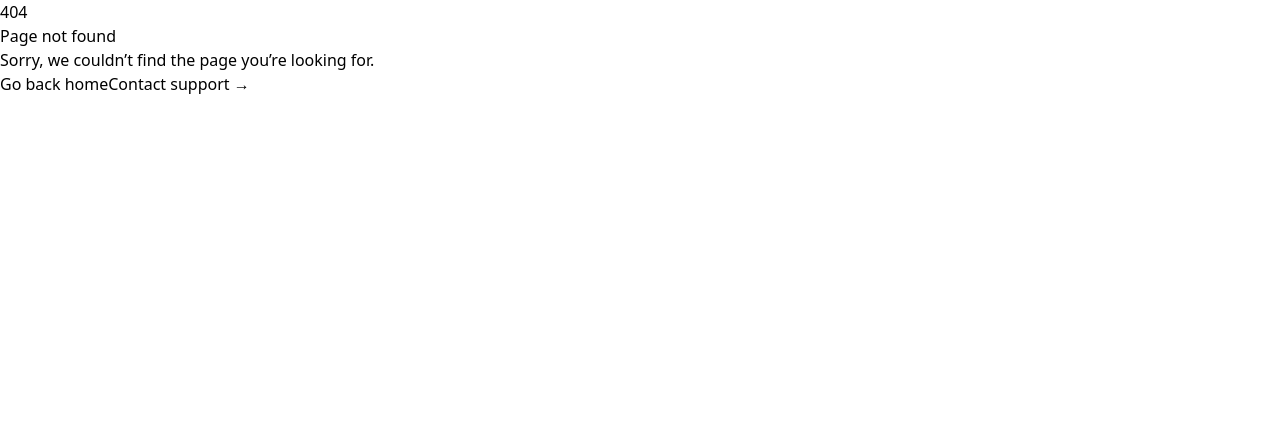
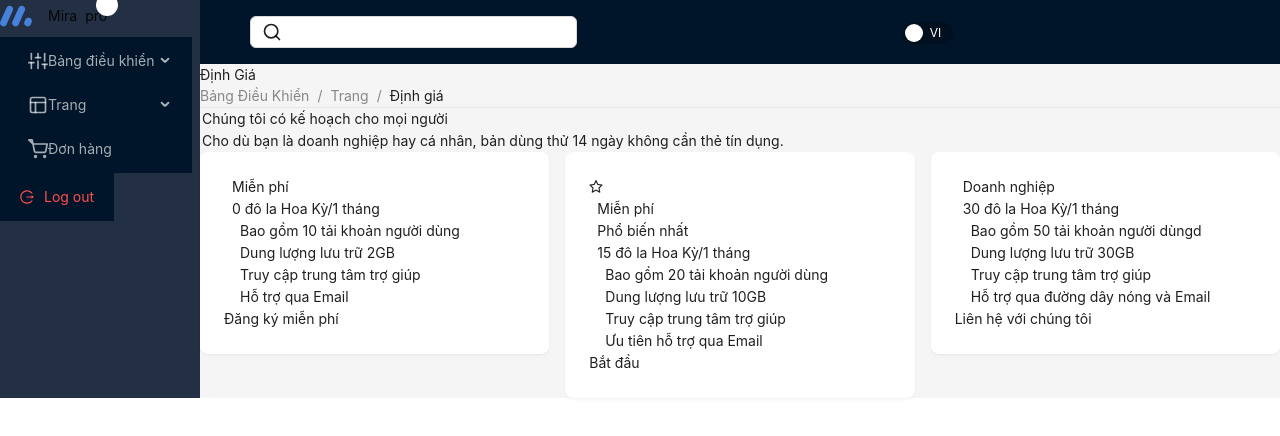
Before and after one commit to m1nhnguy3n/mira-admin-page, a React (Vite) app: page /pricing in a window 1280 px wide. Before the commit this address had no page. Shown: the top 436 px of the page. Built offline with nearby package versions, Linux system fonts and the light colour scheme.

Commit message:
feat:map7-pricing (#2)
* feat:map7-pricing

* feat:map6-order (#3)

* feat:map7-pricing-rebase

---------

Co-authored-by: Vietduc75 <162077796+Vietduc75@users.noreply.github.com>

```diff
--- a/src/locales/en.json
+++ b/src/locales/en.json
@@ -14,6 +14,39 @@
         "STATUS": "Status",
         "PAYMENT_METHOD": "Payment Method",
         "ACTIONS": "Actions"
+    },
+    "PRICING":{
+        "H1_1":"Pricing",
+        "H1_2":"Dashboard",
+        "H1_3":"Pages",
+        "H1_4":"Pricing",
+        "TEXT1":"We have a plan for everyone",
+        "TEXT2":"Whether you're a business or an individual, 14-day trial no credit card required.",
+        "TABLE1_TEXT1":"Free",
+        "TABLE1_TEXT2":"$0",
+        "TABLE1_TEXT3":"/mo",
+        "TABLE1_TEXT4":"10 users included",
+        "TABLE1_TEXT5":"2 GB of storage",
+        "TABLE1_TEXT6":"Help center access",
+        "TABLE1_TEXT7":"Email support",
+        "TABLE1_TEXT8":"Sign up for free",
+        "TABLE2_TEXT1":"Free",
+        "TABLE2_TEXT2":"Most popular",
+        "TABLE2_TEXT3":"$15",
+        "TABLE2_TEXT4":"/mo",
+        "TABLE2_TEXT5":"20 users included",
+        "TABLE2_TEXT6":"10 GB of storage",
+        "TABLE2_TEXT7":"Help center access",
+        "TABLE2_TEXT8":"Priority email support",
+        "TABLE2_TEXT9":"Get started",
+        "TABLE3_TEXT1":"Enterprise",
+        "TABLE3_TEXT2":"$30",
+        "TABLE3_TEXT3":"/mo",
+        "TABLE3_TEXT4":"50 users included",
+        "TABLE3_TEXT5":"30 GB of storage",
+        "TABLE3_TEXT6":"Help center access",
+        "TABLE3_TEXT7":"Phone & email support",
+        "TABLE3_TEXT8":"Contact Us"
     }
 
 }
--- a/src/locales/vi.json
+++ b/src/locales/vi.json
@@ -14,5 +14,38 @@
         "STATUS": "Trạng Thái",
         "PAYMENT_METHOD": "Phương thức Thanh Toán",
         "ACTIONS": "Hành Động"
+},
+    "PRICING":{
+        "H1_1":"Định Giá",
+        "H1_2":"Bảng Điều Khiển",
+        "H1_3":"Trang",
+        "H1_4":"Định giá",
+        "TEXT1":"Chúng tôi có kế hoạch cho mọi người",
+        "TEXT2":"Cho dù bạn là doanh nghiệp hay cá nhân, bản dùng thử 14 ngày không cần thẻ tín dụng.",
+        "TABLE1_TEXT1":"Miễn phí",
+        "TABLE1_TEXT2":"0 đô la Hoa Kỳ",
+        "TABLE1_TEXT3":"/1 tháng",
+        "TABLE1_TEXT4":"Bao gồm 10 tải khoản người dùng",
+        "TABLE1_TEXT5":"Dung lượng lưu trữ 2GB",
+        "TABLE1_TEXT6":"Truy cập trung tâm trợ giúp",
+        "TABLE1_TEXT7":"Hỗ trợ qua Email",
+        "TABLE1_TEXT8":"Đăng ký miễn phí",
+        "TABLE2_TEXT1":"Miễn phí",
+        "TABLE2_TEXT2":"Phổ biến nhất",
+        "TABLE2_TEXT3":"15 đô la Hoa Kỳ",
+        "TABLE2_TEXT4":"/1 tháng",
+        "TABLE2_TEXT5":"Bao gồm 20 tải khoản người dùng",
+        "TABLE2_TEXT6":"Dung lượng lưu trữ 10GB",
+        "TABLE2_TEXT7":"Truy cập trung tâm trợ giúp",
+        "TABLE2_TEXT8":"Ưu tiên hỗ trợ qua Email",
+        "TABLE2_TEXT9":"Bắt đầu",
+        "TABLE3_TEXT1":"Doanh nghiệp",
+        "TABLE3_TEXT2":"30 đô la Hoa Kỳ",
+        "TABLE3_TEXT3":"/1 tháng",
+        "TABLE3_TEXT4":"Bao gồm 50 tải khoản người dùngd",
+        "TABLE3_TEXT5":"Dung lượng lưu trữ 30GB",
+        "TABLE3_TEXT6":"Truy cập trung tâm trợ giúp",
+        "TABLE3_TEXT7":"Hỗ trợ qua đường dây nóng và Email",
+        "TABLE3_TEXT8":"Liên hệ với chúng tôi"
+    }
 }
-}
--- /dev/null
+++ b/src/pages/Pricing/Pricing.jsx
@@ -0,0 +1,138 @@
+import React from "react";
+import { Row, Col, Typography, Card, Breadcrumb } from "antd";
+const { Text } = Typography;
+import { useTranslation } from "react-i18next";
+import { useNavigate } from "react-router-dom";
+import { StarOutlined } from "@ant-design/icons";
+
+export default function Pricing() {
+  const { t } = useTranslation();
+  const navigate = useNavigate();
+  return (
+    <>
+      <div className="text-center">
+        <Col className="container mx-auto px-4">
+          <h1 className="text-4xl text-white font-bold flex justify-start">
+            {t("PRICING.H1_1")}
+          </h1>
+          <Breadcrumb className="my-4 text-[#376fd0] cursor-pointer">
+            <Breadcrumb.Item
+              onClick={() => {
+                navigate("/analytic");
+              }}
+            >
+              {t("PRICING.H1_2")}
+            </Breadcrumb.Item>
+            <Breadcrumb.Item
+              onClick={() => {
+                navigate("/");
+              }}
+            >
+              {t("PRICING.H1_3")}
+            </Breadcrumb.Item>
+            <Breadcrumb.Item
+              className="text-white"
+              onClick={() => {
+                navigate("/pricing");
+              }}
+            >
+              {t("PRICING.H1_4")}
+            </Breadcrumb.Item>
+          </Breadcrumb>
+          <hr className="my-4 text-white" />
+        </Col>
+        <Row className="flex-start">
+          <Col span={24}>
+            <Row wrap={false} className="mb-3">
+              <Col flex="none">
+                <Col style={{ padding: "0 1px" }}></Col>
+              </Col>
+              <Col flex="auto">
+                <Col>
+                  <Text className="text-white">{t("PRICING.TEXT1")}</Text>
+                </Col>
+                <Col>
+                  <Text className="text-white">{t("PRICING.TEXT2")}</Text>
+                </Col>
+              </Col>
+            </Row>
+          </Col>
+          <Col span={24}>
+            <Row gutter={16} justify="center">
+              <Col md={15} lg={8} xs={18} className="mt-7 mb-[15px]">
+                <Card bordered={false}>
+                  <Col className="text-lg font-medium">
+                    {t("PRICING.TABLE1_TEXT1")}
+                  </Col>
+                  <Col className="text-3xl font-bold mb-3">
+                    {t("PRICING.TABLE1_TEXT2")}
+                    <span className="text-3xl">
+                      {t("PRICING.TABLE1_TEXT3")}
+                    </span>
+                  </Col>
+                  <Col className="mt-6 space-y-4">
+                    <Col>{t("PRICING.TABLE1_TEXT4")}</Col>
+                    <Col>{t("PRICING.TABLE1_TEXT5")}</Col>
+                    <Col>{t("PRICING.TABLE1_TEXT6")}</Col>
+                    <Col>{t("PRICING.TABLE1_TEXT7")}</Col>
+                  </Col>
+                  <button className="mt-3 w-full bg-white font-bold text-blue-600 border border-blue-600 rounded-md px-4 py-2 hover:bg-blue-100">
+                    {t("PRICING.TABLE1_TEXT8")}
+                  </button>
+                </Card>
+              </Col>
+              <Col md={15} lg={8} xs={18}>
+                <Card bordered={false} className="h-100">
+                  <StarOutlined className="absolute top-2 right-2 text-lg text-yellow-500" />
+                  <Col className="text-lg font-medium">
+                    {t("PRICING.TABLE2_TEXT1")}
+                  </Col>
+                  <Col className="text-sm font-medium mb-2">
+                    {t("PRICING.TABLE2_TEXT2")}
+                  </Col>
+                  <Col className="text-3xl font-bold mb-3">
+                    {t("PRICING.TABLE2_TEXT3")}
+                    <span className="text-3xl">
+                      {t("PRICING.TABLE2_TEXT4")}
+                    </span>
+                  </Col>
+                  <Col className="mt-6 space-y-4">
+                    <Col>{t("PRICING.TABLE2_TEXT5")}</Col>
+                    <Col>{t("PRICING.TABLE2_TEXT6")}</Col>
+                    <Col>{t("PRICING.TABLE2_TEXT7")}</Col>
+                    <Col>{t("PRICING.TABLE2_TEXT8")}</Col>
+                  </Col>
+                  <button className="mt-3 w-full bg-blue-600 font-bold text-white rounded-md px-4 py-2">
+                    {t("PRICING.TABLE2_TEXT9")}
+                  </button>
+                </Card>
+              </Col>
+              <Col md={15} lg={8} xs={18} className="mt-7">
+                <Card bordered={false}>
+                  <Col className="text-lg font-medium">
+                    {t("PRICING.TABLE3_TEXT1")}
+                  </Col>
+                  <Col className="text-3xl font-bold mb-3">
+                    {t("PRICING.TABLE3_TEXT2")}
+                    <span className="text-3xl">
+                      {t("PRICING.TABLE3_TEXT3")}
+                    </span>
+                  </Col>
+                  <Col className="mt-6 space-y-4">
+                    <Col>{t("PRICING.TABLE3_TEXT4")}</Col>
+                    <Col>{t("PRICING.TABLE3_TEXT5")}</Col>
+                    <Col>{t("PRICING.TABLE3_TEXT6")}</Col>
+                    <Col>{t("PRICING.TABLE3_TEXT7")}</Col>
+                  </Col>
+                  <button className="mt-3 w-full bg-white font-bold text-blue-600 border border-blue-600 rounded-md px-4 py-2 hover:bg-blue-100">
+                    {t("PRICING.TABLE3_TEXT8")}
+                  </button>
+                </Card>
+              </Col>
+            </Row>
+          </Col>
+        </Row>
+      </div>
+    </>
+  );
+}
--- a/src/routes/ProtectedRoute/ProtectedRoute.jsx
+++ b/src/routes/ProtectedRoute/ProtectedRoute.jsx
@@ -1,11 +1,11 @@
-import { Button, Col, Drawer, Layout, Row, Switch, Input } from 'antd';
-import { useState } from 'react';
-import { useTranslation } from 'react-i18next';
-import { Outlet } from 'react-router-dom';
-import MenuSider from '../../components/MenuSider';
-import MenuSvg from '../../assets/MenuIcon';
-import './ProtectedRoute.scss';
-import SearchIcon from '../../assets/SearchIcon';
+import { Button, Col, Drawer, Layout, Row, Switch, Input } from "antd";
+import { useState } from "react";
+import { useTranslation } from "react-i18next";
+import { Outlet } from "react-router-dom";
+import MenuSider from "../../components/MenuSider";
+import MenuSvg from "../../assets/MenuIcon";
+import "./ProtectedRoute.scss";
+import SearchIcon from "../../assets/SearchIcon";
 const { Header, Content } = Layout;
 
 const ProtectedRoute = () => {
@@ -23,60 +23,57 @@ const ProtectedRoute = () => {
   // );
 
   return (
-        <Layout className='font-sans h-full w-full bg-[#1B2635]'>
+    <Layout className="font-sans h-full w-full bg-[#1B2635]">
       <Drawer
-                placement='left'
+        placement="left"
         onClose={onClose}
         closable={false}
         getContainer={false}
         width={200}
         open={open}
-                className='h-full'>
+        className="h-full"
+      >
         <MenuSider />
       </Drawer>
-            <MenuSider id='sider_container' />
+      <MenuSider id="sider_container" />
 
-            <Row className='w-full'>
-                <Col span={24} >
+      <Row className="w-full">
+        <Col span={24}>
           <Header
-                        className='
-                            h-[100px] bg-inherit flex w-full'>
-                        <Row justify='space-between' className='w-full'>
-                            <Col span={8} className='flex items-center'>
+            className="
+                            h-[100px] bg-inherit flex w-full"
+          >
+            <Row className="w-full" justify="space-between">
+              <Col span={8} className="flex items-center">
                 <Input
-                                    className='search-input bg-inherit w-40 text-white'
-                                    placeholder='Search topics'
+                  className="search-input bg-inherit w-40 text-white"
+                  placeholder="Search topics"
                   prefix={<SearchIcon />}
                 />
                 <Button
-                                    id='show-sidebar-btn'
-                                    className='bg-inherit'
+                  id="show-sidebar-btn"
+                  className="bg-inherit"
                   onClick={showDrawer}
                   icon={<MenuSvg />}
                 />
               </Col>
-                            <Col span={8} className='flex justify-end items-center'>
+              <Col span={8} className="flex justify-end items-center">
                 <Switch
-                                    checkedChildren='EN'
-                                    unCheckedChildren='VI'
+                  checkedChildren="EN"
+                  unCheckedChildren="VI"
                   defaultChecked={
-                                        localStorage.getItem('lang') === 'en'
-                                            ? true
-                                            : false
+                    localStorage.getItem("lang") === "en" ? true : false
                   }
                   onChange={(e) => {
-                                        localStorage.setItem(
-                                            'lang',
-                                            e ? 'en' : 'vi'
-                                        );
-                                        i18n.changeLanguage(e ? 'en' : 'vi');
+                    localStorage.setItem("lang", e ? "en" : "vi");
+                    i18n.changeLanguage(e ? "en" : "vi");
                   }}
                 />
               </Col>
             </Row>
           </Header>
         </Col>
-                <Col span={24} className='p-5'>
+        <Col className="p-5" span={24}>
           <Content>
             <Outlet />
           </Content>
```
Also changed, not shown: src/routes/PrivateRoute.jsx (+11 -6 lines). Lines whose indentation alone changed are shown as unchanged.
